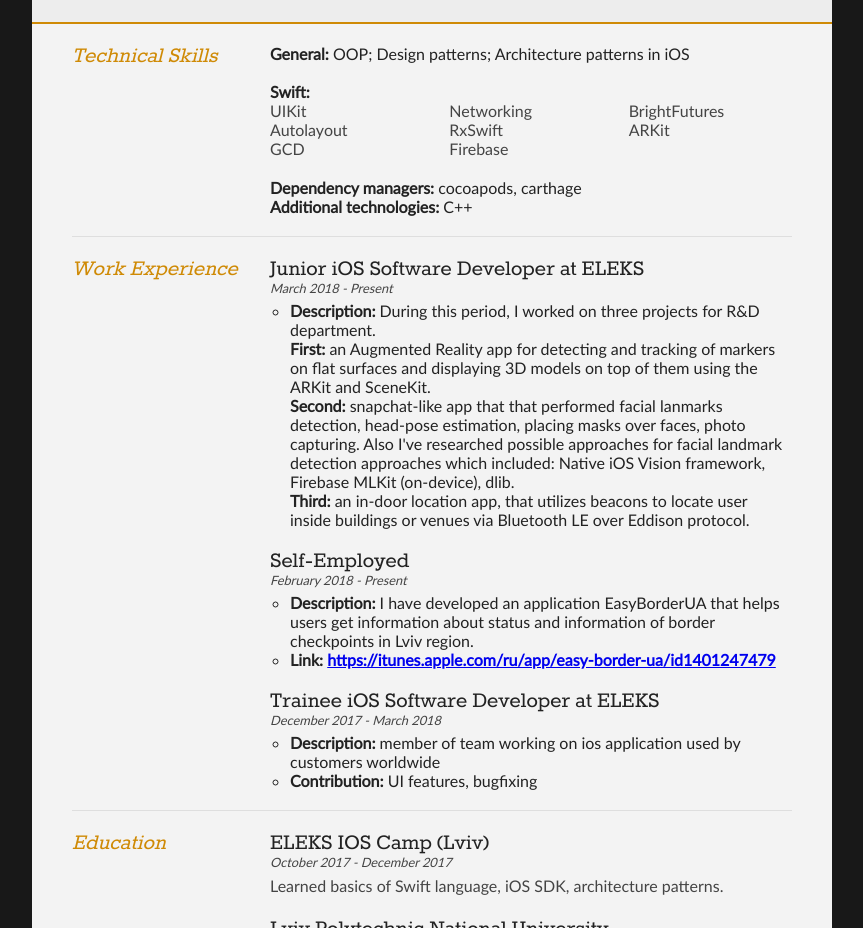
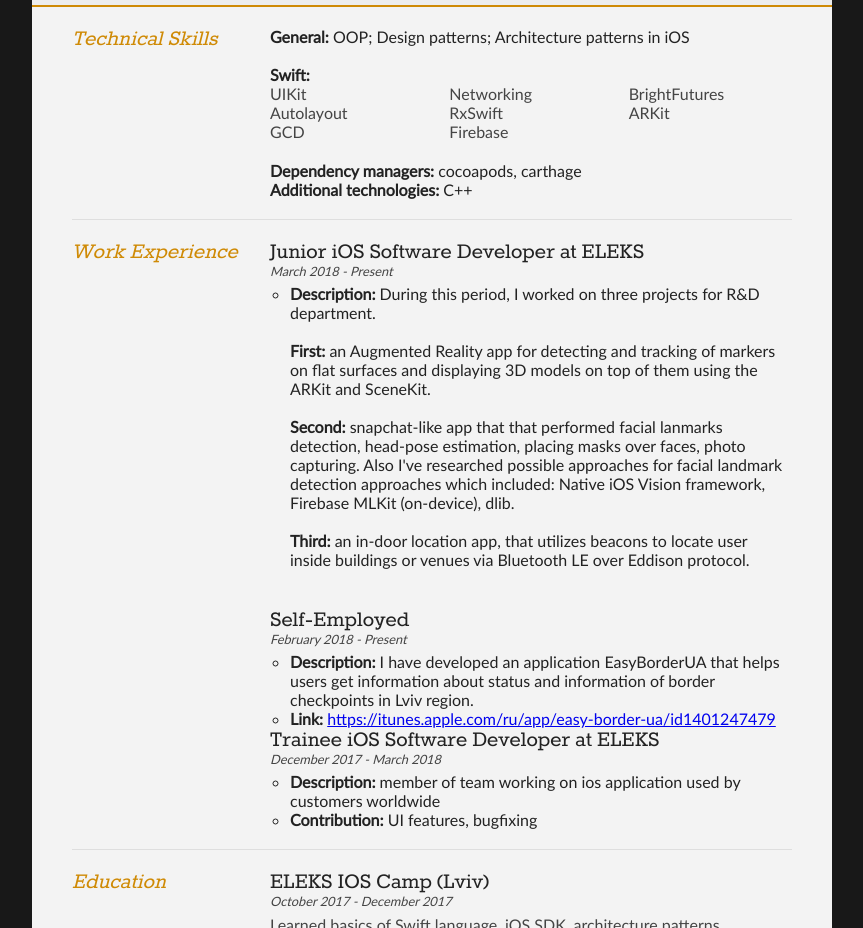
Before and after one commit to VolodymyrShlikhta/volodymyrshlikhta.github.io, a plain HTML site: page index.html in a window 1280 px wide. Shown: the part 181-1109 px from the top of the page, without its empty margins (208-1071 px from the left). Drawn offline with Linux system fonts and the light colour scheme.

Commit message:
Bugfixes, removed not needed tags

```diff
--- a/index.html
+++ b/index.html
@@ -31,7 +31,7 @@
 			<ul>
 				<li><img src="images/home.png" style="vertical-align:center;" /> Lviv, Ukraine</li>
 				<li><img src="images/phone.png" style="vertical-align:center;" /> +38 (098) 712 70 99</li>
-				<li><img src="images/mail.png" style="vertical-align:bottom;" /> <a href="mailto:vol.shlikhta@gmail.com" target="_blank"> vol.shlikhta@gmail.com</a></li><br/>
+				<li><img src="images/mail.png" style="vertical-align:bottom;" /> <a href="mailto:vol.shlikhta@gmail.com" target="_blank"> vol.shlikhta@gmail.com</a></li>
 				<li><img src="images/github.png" style="vertical-align:bottom;" /> <a href="https://www.github.com/volodymyrshlikhta"> github.com/volodymyrshlikhta</a></li>
 				<li><img src="images/linkedin.png" style="vertical-align:bottom;" /> <a href="https://www.linkedin.com/in/volodymyr-shlikhta"> linkedin.com/in/volodymyr-shlikhta</a></li>
 			</ul>
@@ -75,13 +75,13 @@
 					<h2>Junior iOS Software Developer at ELEKS</h2>
 					<p class="subDetails">March 2018 - Present</p>
 					<ul style="list-style-type: circle; margin-left: 20px;">
-						<li><span style="font-weight: bold;">Description: </span>During this period, I worked on three projects for R&D department.</br>
+						<li><span style="font-weight: bold;">Description: </span>During this period, I worked on three projects for R&D department.<br></br>
 
 						<span style="font-weight: bold;">First: </span>an Augmented Reality app for detecting and tracking of markers on flat surfaces and displaying 3D models on top of them using the ARKit and SceneKit.
-						</br>
+						<br></br>
 						<span style="font-weight: bold;">Second: </span>snapchat-like app that that performed facial lanmarks detection, head-pose estimation, placing masks over faces, photo capturing. Also I've researched possible approaches for facial landmark detection approaches which included: Native iOS Vision framework, Firebase MLKit (on-device), dlib.
-						</br>
-						<span style="font-weight: bold;">Third: </span>an in-door location app, that utilizes beacons to locate user inside buildings or venues via Bluetooth LE over Eddison protocol.</br>
+						<br></br>
+						<span style="font-weight: bold;">Third: </span>an in-door location app, that utilizes beacons to locate user inside buildings or venues via Bluetooth LE over Eddison protocol.<br></br>
 					</ul>
 					<p></p>
 				</article>
@@ -94,10 +94,9 @@
 						<span style="font-weight: bold;">Description: </span>I have developed an application EasyBorderUA that helps users get information about status and information of border checkpoints in Lviv region.
 						</li>
 						<li>
-						<span style="font-weight: bold;">Link: <a href="https://itunes.apple.com/ru/app/easy-border-ua/id1401247479" target="_blank"> https://itunes.apple.com/ru/app/easy-border-ua/id1401247479</a> </span>
+						<span style="font-weight: bold;">Link:</span> <a href="https://itunes.apple.com/ru/app/easy-border-ua/id1401247479" target="_blank"> https://itunes.apple.com/ru/app/easy-border-ua/id1401247479</a>
 						</li>
 					</ul>
-					</p>
 				</article>
 
 				<article>
```
